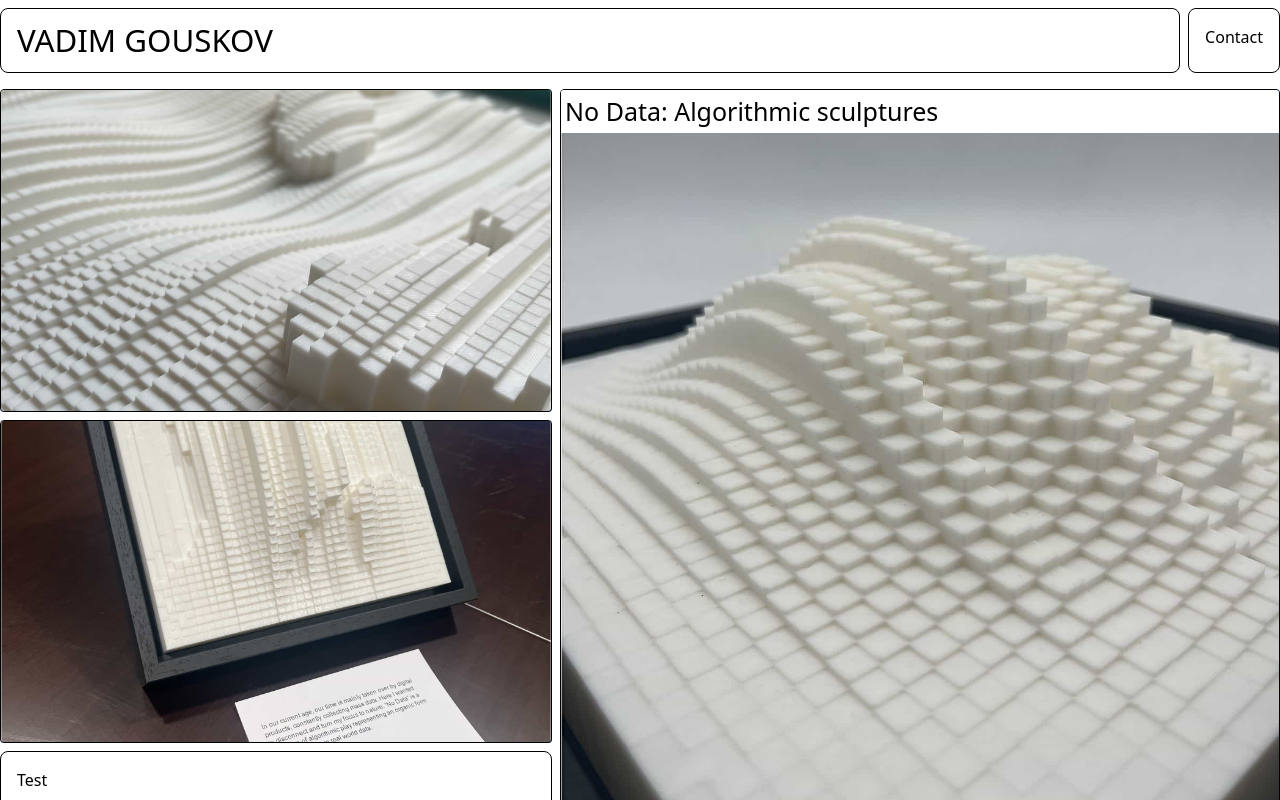
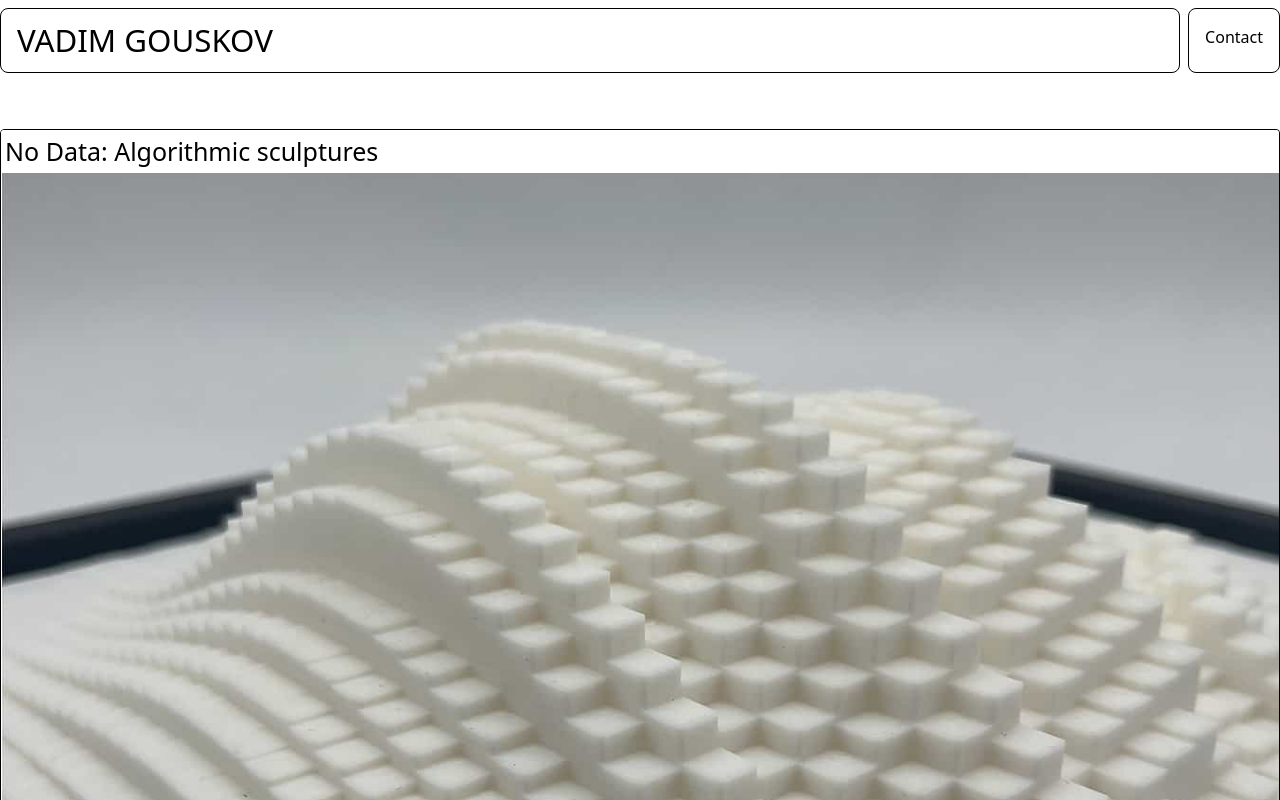
Before and after one commit to VadimGouskov/website, a Next.js app: page / in a window 1280 px wide. Shown: the top 800 px of the page. Built offline with nearby package versions, Linux system fonts and the light colour scheme.

Commit message:
feat: added grid section alternative layout

```diff
--- a/src/app/home/components/GridSection.tsx
+++ b/src/app/home/components/GridSection.tsx
@@ -3,14 +3,18 @@ import * as React from "react";
 type GridSectionProps = {
   highlightSlot?: React.ReactNode;
   children?: React.ReactNode;
+  layout?: Layout;
 };
 
 export const GridSection: React.FC<GridSectionProps> = ({
   highlightSlot,
   children,
+  layout,
 }) => {
+  const flexDirection =
+    layout === "cover-left" ? "flex-row" : "flex-row-reverse";
   return (
-    <div className="flex flex-col md:flex-row-reverse gap-2 md:aspect-video ">
+    <div className={`flex flex-col md:${flexDirection} gap-2 md:aspect-video`}>
       <div>{highlightSlot}</div>
       <div className="flex-auto">{children}</div>
     </div>
--- a/src/app/home/repo/data.json
+++ b/src/app/home/repo/data.json
@@ -26,6 +26,45 @@
           "alt": "No Data: Algorithmic sculptures"
         }
       ]
+    },
+
+    {
+      "title": "No Data: Algorithmic sculptures",
+      "description": "This is the description",
+      "layout": "cover-left",
+      "coverImage": {
+        "src": "/no-data-test.jpg",
+        "alt": "No Data: Algorithmic sculptures"
+      },
+      "images": [
+        {
+          "src": "/no-data-2.jpg",
+          "alt": "No Data: Algorithmic sculptures"
+        },
+        {
+          "src": "/no-data-3.jpg",
+          "alt": "No Data: Algorithmic sculptures"
+        }
+      ]
+    },
+
+    {
+      "title": "No Data: Algorithmic sculptures",
+      "description": "This is the description",
+      "coverImage": {
+        "src": "/no-data-test.jpg",
+        "alt": "No Data: Algorithmic sculptures"
+      },
+      "images": [
+        {
+          "src": "/no-data-2.jpg",
+          "alt": "No Data: Algorithmic sculptures"
+        },
+        {
+          "src": "/no-data-3.jpg",
+          "alt": "No Data: Algorithmic sculptures"
+        }
+      ]
     }
   ]
 }
--- a/src/app/home/repo/types.ts
+++ b/src/app/home/repo/types.ts
@@ -8,4 +8,7 @@ interface Work {
   description: string;
   coverImage: Image;
   images: Image[];
+  layout?: Layout;
 }
+
+type Layout = "cover-right" | "cover-left";
--- a/src/app/page.tsx
+++ b/src/app/page.tsx
@@ -15,8 +15,9 @@ export default async function Home() {
   return (
     <Container className="mt-4">
       {works.map((work, index) => (
+        <section className="mt-10" key={`work-${work.title}-${index}`}>
           <GridSection
-          key={`work-${work.title}-${index}`}
+            layout={work.layout}
             highlightSlot={
               <CardBackdrop>
                 <LargeCard
@@ -49,6 +50,7 @@ export default async function Home() {
               </div>
             </div>
           </GridSection>
+        </section>
       ))}
     </Container>
   );
```
Lines whose indentation alone changed are shown as unchanged.
